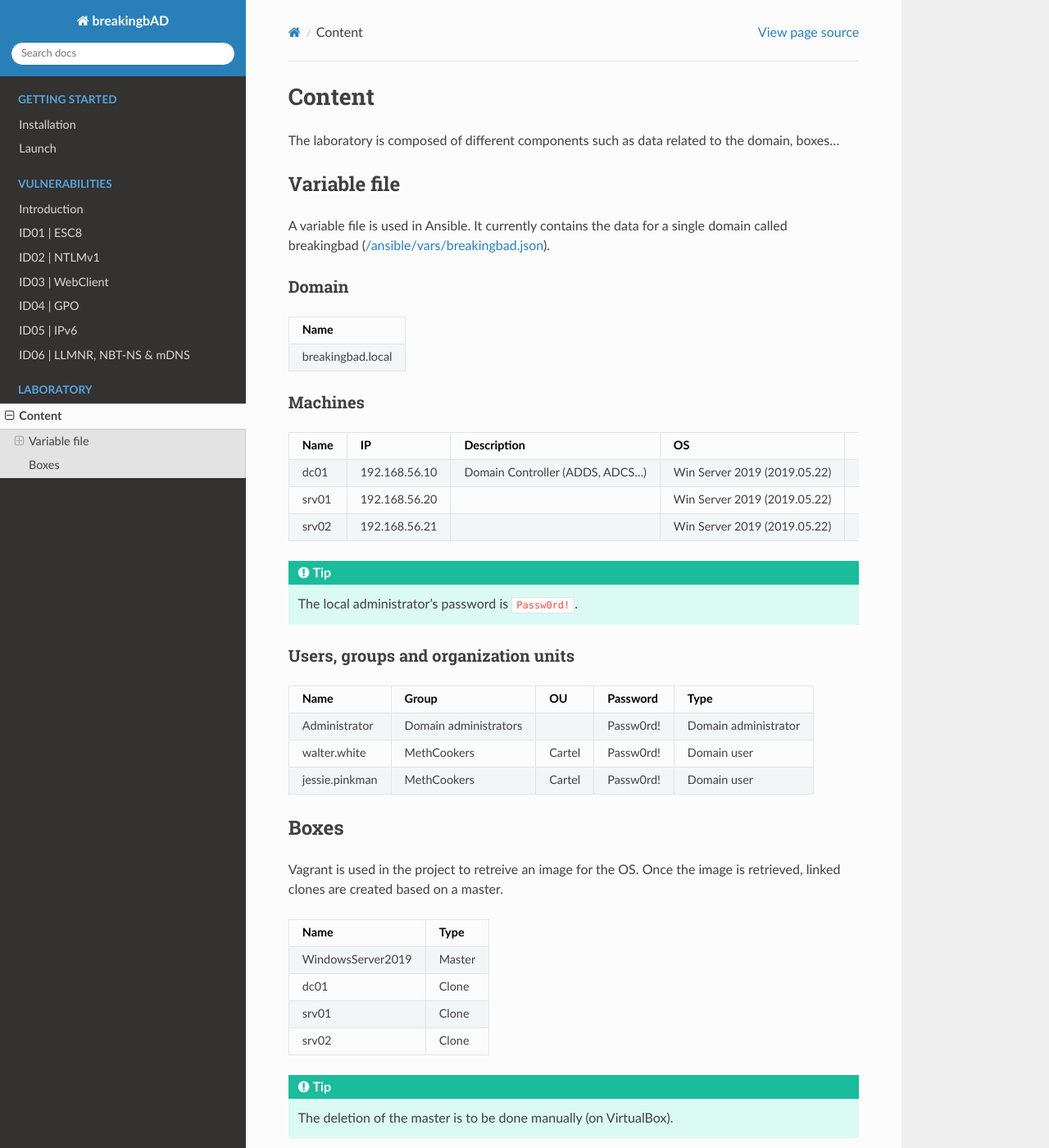
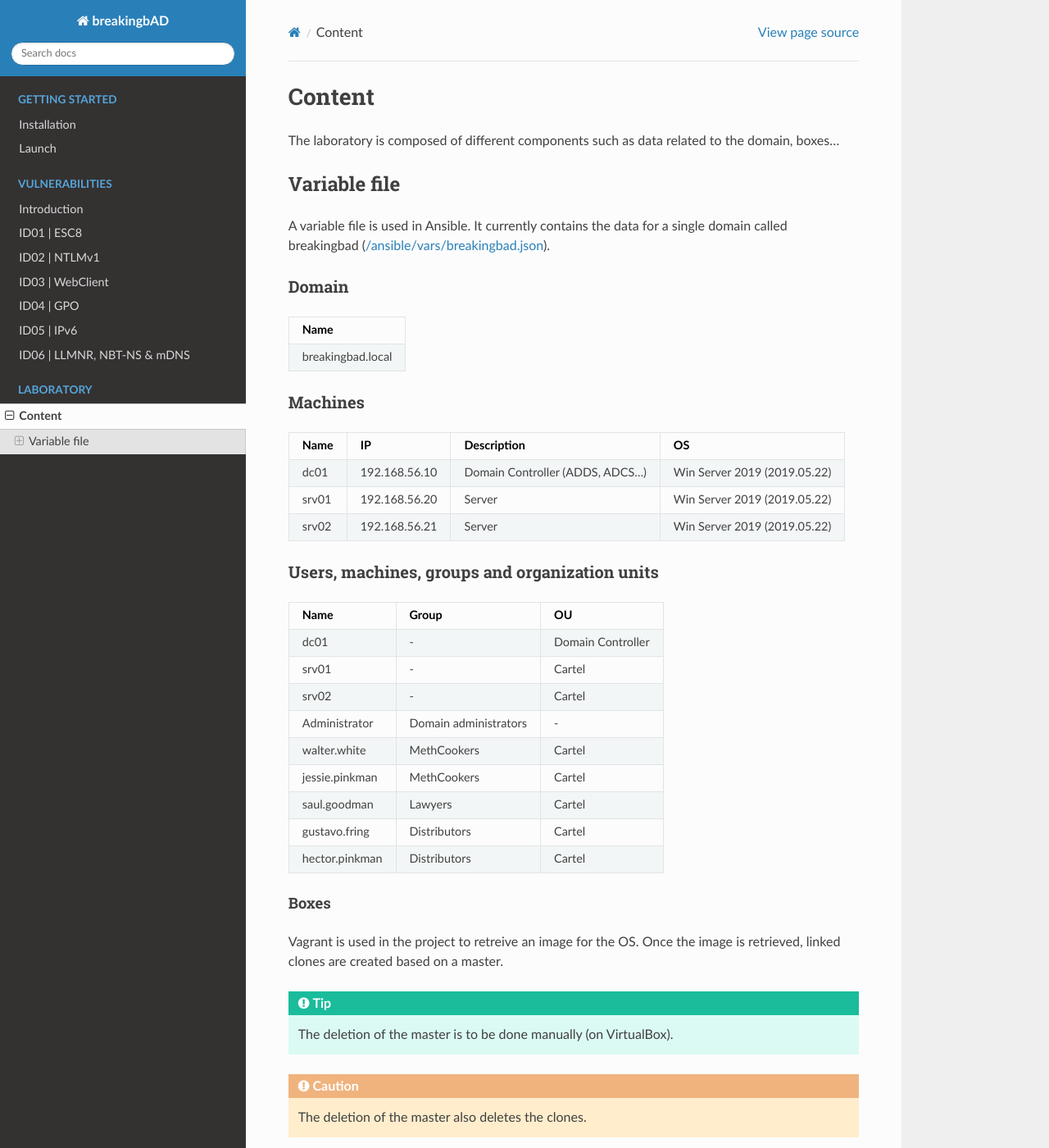
Before and after one commit to KenjiEndo15/breakingbAD, a Sphinx documentation site: the page built from docs/laboratory/content.rst, in a window 1280 px wide and 1400 px high. Shown: the whole window at 82% size. Built offline with Sphinx 7.4.7 and the Read the Docs theme 2.0.0, drawn with Linux system fonts in a browser that asks for light colours.

```diff
--- a/docs/laboratory/content.rst
+++ b/docs/laboratory/content.rst
@@ -1,16 +1,17 @@
+#######
 Content
-=======
+#######
 The laboratory is composed of different components such as
 data related to the domain, boxes...
 
 Variable file
--------------
+#############
 A variable file is used in Ansible.
 It currently contains the data for a single domain called
 breakingbad (`/ansible/vars/breakingbad.json`_).
 
 Domain
-~~~~~~
+======
 .. list-table::
     :header-rows: 1
 
@@ -18,7 +19,7 @@ Domain
     * - breakingbad.local
 
 Machines
-~~~~~~~~
+========
 .. list-table::
     :header-rows: 1
 
@@ -26,75 +27,59 @@ Machines
       - IP
       - Description
       - OS
-      - Base memory
-      - CPU
     * - dc01
       - 192.168.56.10
       - Domain Controller (ADDS, ADCS...)
       - Win Server 2019 (2019.05.22)
-      - 3000 MB
-      - 2
     * - srv01
       - 192.168.56.20
-      -
+      - Server
       - Win Server 2019 (2019.05.22)
-      - 3000 MB
-      - 2
     * - srv02
       - 192.168.56.21
-      -
+      - Server
       - Win Server 2019 (2019.05.22)
-      - 3000 MB
-      - 2
 
-.. tip::
-
-    The local administrator's password is ``Passw0rd!``.
-
-Users, groups and organization units
-~~~~~~~~~~~~~~~~~~~~~~~~~~~~~~~~~~~~
+Users, machines, groups and organization units
+==============================================
 .. list-table::
     :header-rows: 1
 
     * - Name
       - Group
       - OU
-      - Password
-      - Type
+    * - dc01
+      - \-
+      - Domain Controller
+    * - srv01
+      - \-
+      - Cartel
+    * - srv02
+      - \-
+      - Cartel
     * - Administrator
       - Domain administrators
-      -
-      - Passw0rd!
-      - Domain administrator
+      - \-
     * - walter.white
       - MethCookers
       - Cartel
-      - Passw0rd!
-      - Domain user
     * - jessie.pinkman
       - MethCookers
       - Cartel
-      - Passw0rd!
-      - Domain user
+    * - saul.goodman
+      - Lawyers
+      - Cartel
+    * - gustavo.fring
+      - Distributors
+      - Cartel
+    * - hector.pinkman
+      - Distributors
+      - Cartel
 
 Boxes
 -----
 Vagrant is used in the project to retreive an image for the OS.
 Once the image is retrieved, linked clones are created based on a master.
-
-.. list-table::
-    :header-rows: 1
-
-    * - Name
-      - Type
-    * - WindowsServer2019
-      - Master
-    * - dc01
-      - Clone
-    * - srv01
-      - Clone
-    * - srv02
-      - Clone
 
 .. tip::
 
```
Also changed, not shown: docs/getting-started/installation.rst (+19 -16 lines), docs/getting-started/launch.rst (+28 -19 lines), docs/index.rst (+20 -19 lines), docs/vulnerabilities/introduction.rst (+23 -10 lines).
